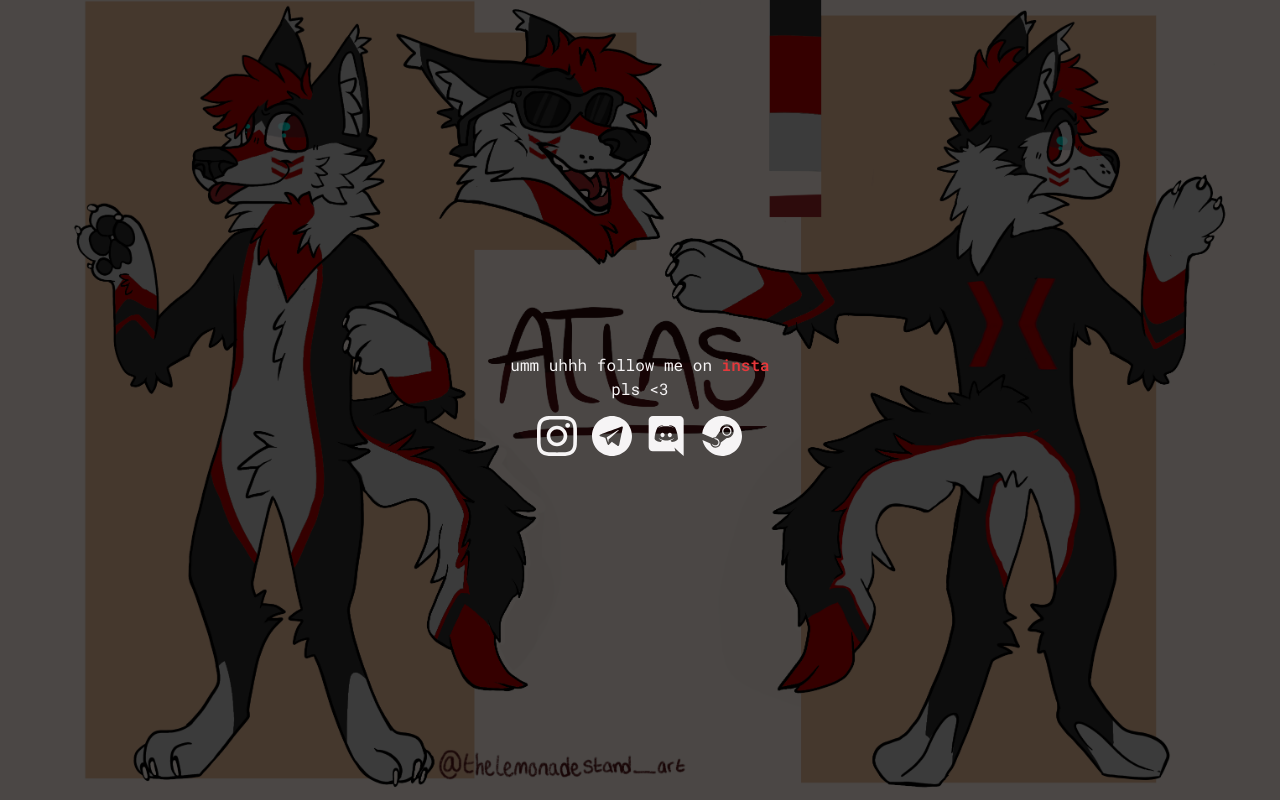
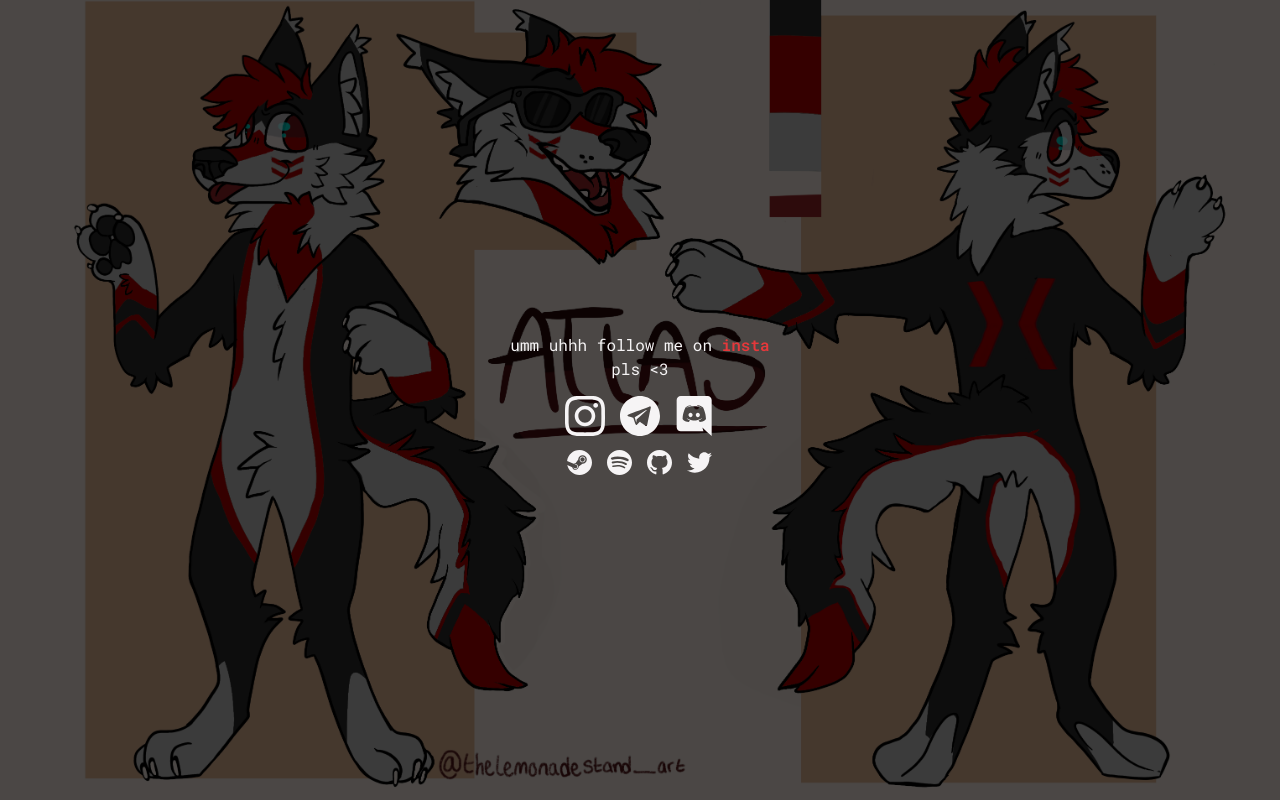
Before and after one commit to AtlasWuff/Atlas-Is-Gay, a Next.js app: page / in a window 1280 px wide. Built offline with nearby package versions, Linux system fonts and the light colour scheme; no server answers.

Commit message:
more socials and formatting

```diff
--- a/components/_layout.tsx
+++ b/components/_layout.tsx
@@ -20,14 +20,14 @@ export default function Layout({ children }: Props) {
 			<Head>
 				<link rel="icon" href="/favicon.ico" />
 				<meta charSet="UTF-8" />
-				<meta name="description" content="Atlas is probably gay" />
+				<meta name="description" content="click on me" />
 				<meta
 					name="keywords"
 					content="Atlas, Atlas Furry, Atlas Website, Atlas is gay, Atlas is"
 				/>
 				<meta name="theme-color" content="#345beb" data-reactroot="" />
-				<meta property="og:title" content="Atlas is gay 🌈" />
-				<meta property="og:description" content="Fruity ass website" />
+				<meta property="og:title" content="hi" />
+				<meta property="og:description" content="click on me <3" />
 				<meta property="og:type" content="website" />
 				<meta property="og:url" content="https://atlasisgay.lol" />
 				{/* <meta
--- a/pages/about.tsx
+++ b/pages/about.tsx
@@ -20,7 +20,7 @@ export default function About() {
 		<SecLayout>
 			{/* Meta tags */}
 			<Head>
-				<title>Atlas Is Gay 🌈</title>
+				<title>Atlas Is Gay</title>
 				<link rel="canonical" href="https://atlasisgay.lol/" />
 			</Head>
 
--- a/pages/art.tsx
+++ b/pages/art.tsx
@@ -20,7 +20,7 @@ export default function Art() {
 		<SecLayout>
 			{/* Meta tags */}
 			<Head>
-				<title>Atlas Is Gay 🌈</title>
+				<title>Atlas Is Gay</title>
 				<link rel="canonical" href="https://atlasisgay.lol/" />
 			</Head>
 
--- a/pages/index.tsx
+++ b/pages/index.tsx
@@ -101,7 +101,7 @@ export default function Home() {
 		<SecLayout>
 			{/* Meta tags */}
 			<Head>
-				<title>Atlas Is Gay 🌈</title>
+				<title>Atlas Is Gay</title>
 				<link rel="canonical" href="https://atlasisgay.lol/" />
 			</Head>
 
@@ -178,6 +178,8 @@ export default function Home() {
 								/>
 							</a>
 						</li>
+					</ul>
+					<ul className={styles.socialListTwo}>
 						<li>
 							<a
 								href="https://steamcommunity.com/id/AtlasWuff/"
@@ -186,8 +188,50 @@ export default function Home() {
 							>
 								<Image
 									src="/img/socials/steam.svg"
-									width={40}
-									height={40}
+									width={25}
+									height={25}
+									alt=""
+								/>
+							</a>
+						</li>
+						<li>
+							<a
+								href="https://open.spotify.com/user/9cr0p5etmezoezk2pbqlnzwvz"
+								target="_blank"
+								rel="noreferrer"
+							>
+								<Image
+									src="/img/socials/spotify.svg"
+									width={25}
+									height={25}
+									alt=""
+								/>
+							</a>
+						</li>
+						<li>
+							<a
+								href="https://github.com/AtlasWuff"
+								target="_blank"
+								rel="noreferrer"
+							>
+								<Image
+									src="/img/socials/github.svg"
+									width={25}
+									height={25}
+									alt=""
+								/>
+							</a>
+						</li>
+						<li>
+							<a
+								href="https://twitter.com/AtlasWuff"
+								target="_blank"
+								rel="noreferrer"
+							>
+								<Image
+									src="/img/socials/twitter.svg"
+									width={25}
+									height={25}
 									alt=""
 								/>
 							</a>
--- a/styles/pages/Home.module.css
+++ b/styles/pages/Home.module.css
@@ -14,6 +14,7 @@
 	list-style: none;
 	padding: 0;
 	margin-top: 15px;
+	margin-bottom: 12px;
 }
 
 .socialList li:not(:last-child) {
@@ -30,6 +31,30 @@
 }
 
 .socialList img {
+	filter: invert(89%) sepia(3%) saturate(55%) hue-rotate(285deg)
+		brightness(108%) contrast(98%);
+}
+.socialListTwo {
+	display: flex;
+	list-style: none;
+	padding: 0;
+	margin-top: 0px;
+}
+
+.socialListTwo li:not(:last-child) {
+	margin-right: 15px;
+}
+
+.socialListTwo li {
+	cursor: pointer;
+}
+
+.socialListTwo li:hover {
+	transform: scale(1.2);
+	transition: transform 0.1s;
+}
+
+.socialListTwo img {
 	filter: invert(89%) sepia(3%) saturate(55%) hue-rotate(285deg)
 		brightness(108%) contrast(98%);
 }
```
Also changed, not shown: public/img/socials/spotify.svg (added).
